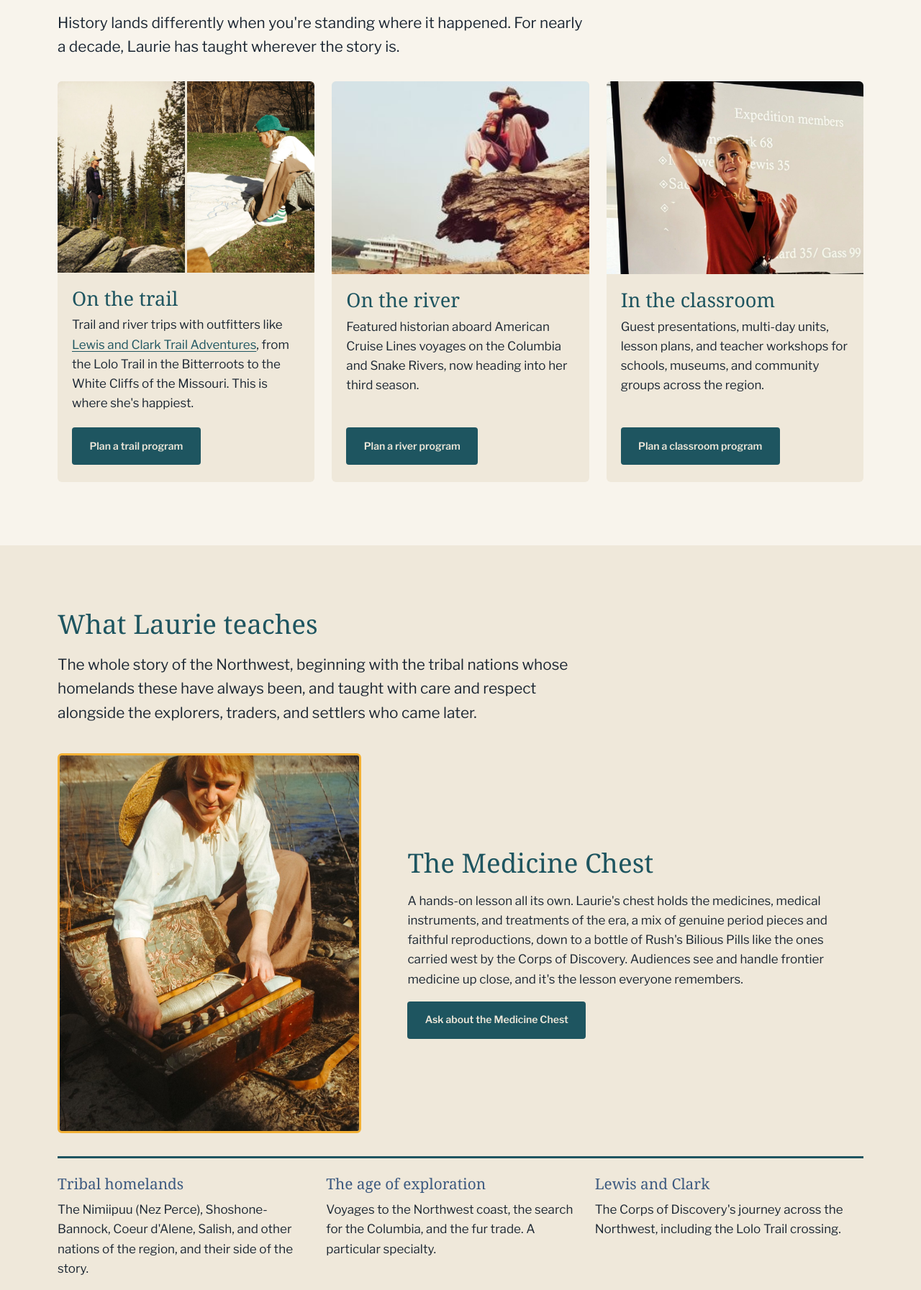
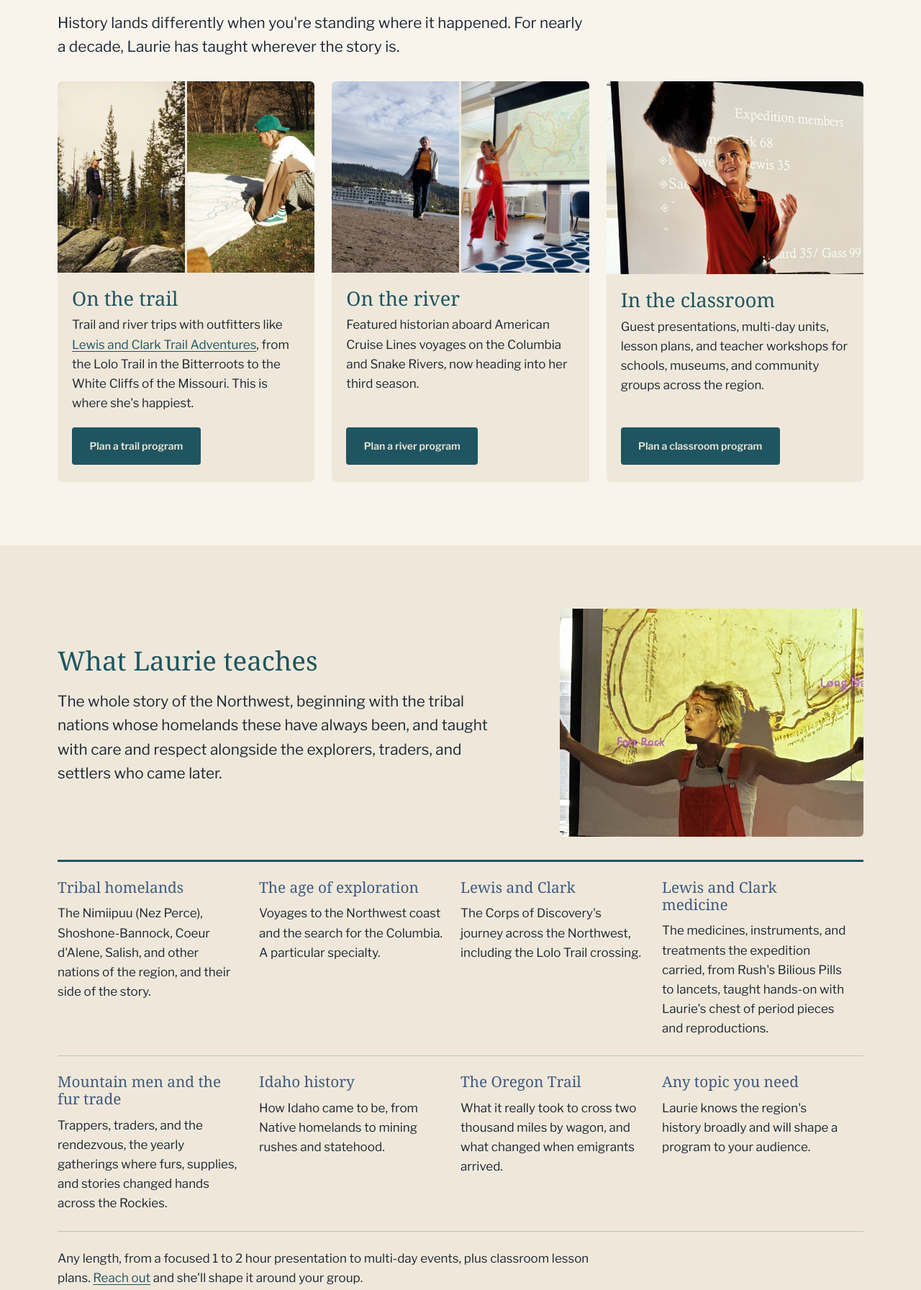
Before and after one commit to drew-reeve/canoes-and-confluences, a plain HTML site: page index.html in a window 1280 px wide. Shown: the part 1073-2866 px from the top of the page at 72% size. Drawn offline with nearby package versions, Linux system fonts and the light colour scheme; a web font is replaced by a local one.

Commit message:
New photos, topics, and email

```diff
--- a/index.html
+++ b/index.html
@@ -71,7 +71,7 @@
             <a class="btn btn-teal" href="/?setting=trail#contact">Plan a trail program</a>
           </article>
           <article class="setting">
-            <img src="images/river-driftwood-ship.jpg" alt="Laurie sitting atop a large driftwood log on a sandy riverbank, with an American Cruise Lines ship docked behind her" loading="lazy">
+            <div class="setting-photos"><img src="images/river-beach-ship.jpg" alt="Laurie walking along a sandy Columbia River beach with an American Cruise Lines riverboat behind her" loading="lazy"><img src="images/river-map-1803.jpg" alt="Laurie pointing to a map of the United States in 1803 during a talk aboard ship" loading="lazy"></div>
             <h3>On the river</h3>
             <p>Featured historian aboard American Cruise Lines voyages on the Columbia and Snake Rivers, now heading into her third season.</p>
             <a class="btn btn-teal" href="/?setting=river#contact">Plan a river program</a>
@@ -88,22 +88,20 @@
 
     <section class="section" id="what">
       <div class="wrap">
-        <h2>What Laurie teaches</h2>
-        <p class="lede">The whole story of the Northwest, beginning with the tribal nations whose homelands these have always been, and taught with care and respect alongside the explorers, traders, and settlers who came later.</p>
-
-        <div class="split chest">
-          <img class="chest-photo" src="images/period-medicine-chest.jpg" alt="Laurie in period dress on a riverbank, opening her medicine chest of bottles, instruments, and bandages" loading="lazy">
+        <div class="what-intro">
           <div>
-            <h3 class="feature-title">The Medicine Chest</h3>
-            <p>A hands-on lesson all its own. Laurie's chest holds the medicines, medical instruments, and treatments of the era, a mix of genuine period pieces and faithful reproductions, down to a bottle of Rush's Bilious Pills like the ones carried west by the Corps of Discovery. Audiences see and handle frontier medicine up close, and it's the lesson everyone remembers.</p>
-            <a class="btn btn-teal" href="/?setting=chest#contact">Ask about the Medicine Chest</a>
+            <h2>What Laurie teaches</h2>
+            <p class="lede">The whole story of the Northwest, beginning with the tribal nations whose homelands these have always been, and taught with care and respect alongside the explorers, traders, and settlers who came later.</p>
           </div>
+          <img src="images/teaching-columbia-map.jpg" alt="Laurie mid-story with arms spread wide in front of a hand-drawn expedition map of the Columbia River" loading="lazy">
         </div>
 
         <div class="topics">
           <div class="topic"><h3>Tribal homelands</h3><p>The Nimiipuu (Nez Perce), Shoshone-Bannock, Coeur d'Alene, Salish, and other nations of the region, and their side of the story.</p></div>
-          <div class="topic"><h3>The age of exploration</h3><p>Voyages to the Northwest coast, the search for the Columbia, and the fur trade. A particular specialty.</p></div>
+          <div class="topic"><h3>The age of exploration</h3><p>Voyages to the Northwest coast and the search for the Columbia. A particular specialty.</p></div>
           <div class="topic"><h3>Lewis and Clark</h3><p>The Corps of Discovery's journey across the Northwest, including the Lolo Trail crossing.</p></div>
+          <div class="topic"><h3>Lewis and Clark medicine</h3><p>The medicines, instruments, and treatments the expedition carried, from Rush's Bilious Pills to lancets, taught hands-on with Laurie's chest of period pieces and reproductions.</p></div>
+          <div class="topic"><h3>Mountain men and the fur trade</h3><p>Trappers, traders, and the rendezvous, the yearly gatherings where furs, supplies, and stories changed hands across the Rockies.</p></div>
           <div class="topic"><h3>Idaho history</h3><p>How Idaho came to be, from Native homelands to mining rushes and statehood.</p></div>
           <div class="topic"><h3>The Oregon Trail</h3><p>What it really took to cross two thousand miles by wagon, and what changed when emigrants arrived.</p></div>
           <div class="topic"><h3>Any topic you need</h3><p>Laurie knows the region's history broadly and will shape a program to your audience.</p></div>
@@ -134,14 +132,14 @@
 
     <section class="section" id="about">
       <div class="wrap split">
-        <img class="portrait" src="images/laurie-portrait.jpg" alt="Laurie Hayes smiling outdoors in front of grassy hills" width="1071" height="1600" loading="lazy">
+        <img class="portrait" src="images/about-mountain-selfie.jpg" alt="Laurie Hayes smiling on a mountain ridge, with fall color and forested ridgelines behind her" loading="lazy">
         <div>
           <!-- First-person draft for Laurie to approve or rewrite -->
           <h2>About Laurie</h2>
           <p>I'm Laurie Hayes, a historian and educator from Lewiston, Idaho, right where the Clearwater meets the Snake. Past audiences and partners may know me as Laurie Rudd.</p>
           <p>I teach the layered history of the Pacific Northwest, with a special love for the age of exploration and for Idaho, especially the Lolo Trail. The tribal nations of this region have lived here since time immemorial, and teaching their side of the story with respect is at the heart of everything I do. The name Canoes and Confluences comes from my belief that the best way to understand this history is to get out in it: paddle the rivers, walk the trails, and stand where it happened.</p>
           <ul class="credentials">
-            <li>Degree in history and political science, BYU-Idaho</li>
+            <li>Degrees in history and political science</li>
             <li>Nearly a decade of teaching, from classrooms to the field</li>
             <li>Featured historian, American Cruise Lines</li>
             <li>Field crew, Lolo Reconnected Project with the Lewis and Clark Trail Alliance</li>
@@ -152,7 +150,7 @@
       <script type="application/ld+json">
       {"@context":"https://schema.org","@type":"Person","name":"Laurie Hayes","alternateName":"Laurie Rudd",
         "jobTitle":"Historian and educator","url":"https://canoesandconfluences.com/",
-        "address":{"@type":"PostalAddress","addressLocality":"Lewiston","addressRegion":"ID"},"alumniOf":"BYU-Idaho"}
+        "address":{"@type":"PostalAddress","addressLocality":"Lewiston","addressRegion":"ID"}}
       </script>
     </section>
 
@@ -192,7 +190,6 @@
                 <option value="On the trail" data-slug="trail">On the trail</option>
                 <option value="On the river" data-slug="river">On the river</option>
                 <option value="In the classroom" data-slug="classroom">In the classroom</option>
-                <option value="The Medicine Chest" data-slug="chest">The Medicine Chest</option>
               </select>
             </div>
             <div>
@@ -205,7 +202,7 @@
         <aside class="contact-aside" aria-label="Contact details">
           <h3>Contact Laurie</h3>
           <ul class="contact-list">
-            <li><span>Email</span><a href="mailto:lars.rudd@gmail.com">lars.rudd@gmail.com</a></li>
+            <li><span>Email</span><a href="mailto:canoesandconfluences@gmail.com">canoesandconfluences@gmail.com</a></li>
             <li><span>Phone</span><a href="tel:+12082017656">(208) 201-7656</a></li>
             <li><span>Instagram</span><a href="https://www.instagram.com/canoesandconfluences/">@canoesandconfluences</a></li>
             <li><span>Based in</span>Lewiston, Idaho</li>
@@ -224,7 +221,7 @@
           <p>Laurie Hayes (formerly Laurie Rudd)<br>Historian and educator, based in Lewiston, Idaho</p>
         </div>
         <ul class="footer-contact">
-          <li><a href="mailto:lars.rudd@gmail.com">lars.rudd@gmail.com</a></li>
+          <li><a href="mailto:canoesandconfluences@gmail.com">canoesandconfluences@gmail.com</a></li>
           <li><a href="tel:+12082017656">(208) 201-7656</a></li>
         </ul>
         <ul class="footer-links">
--- a/netlify/functions/submission-created.mjs
+++ b/netlify/functions/submission-created.mjs
@@ -61,7 +61,7 @@ async function send(apiKey, body) {
 }
 
 export const handler = async (event) => {
-  const { RESEND_API_KEY, FROM_EMAIL, NOTIFY_TO = 'lars.rudd@gmail.com', SEND_CONFIRMATIONS } = process.env;
+  const { RESEND_API_KEY, FROM_EMAIL, NOTIFY_TO = 'canoesandconfluences@gmail.com', SEND_CONFIRMATIONS } = process.env;
   if (!RESEND_API_KEY || !FROM_EMAIL) return { statusCode: 200, body: 'Email not configured' };
 
   const { payload } = JSON.parse(event.body);
--- a/styles.css
+++ b/styles.css
@@ -564,3 +564,12 @@ legend + * { clear: both; }
 .chest-photo[src*="period-medicine-chest"] { object-position: center top; }
 .setting img[src*="river-driftwood-ship"] { object-position: center 30%; }
 .setting img[src*="river-driftwood-ship"] { object-position: center 55%; }
+.topics { grid-template-columns: repeat(4, minmax(0, 1fr)); }
+@media (max-width: 1000px) { .topics { grid-template-columns: repeat(2, minmax(0, 1fr)); } }
+@media (max-width: 600px) { .topics { grid-template-columns: 1fr; } }
+.setting .setting-photos img[src*="river-beach-ship"] { object-position: center center; }
+.setting .setting-photos img[src*="river-map-1803"] { object-position: 20% center; }
+#about .portrait { object-position: center 60%; }
+.what-intro { display: grid; grid-template-columns: minmax(0, 1.5fr) minmax(0, 1fr); gap: clamp(2rem, 5vw, 4rem); align-items: center; }
+.what-intro img { width: 100%; aspect-ratio: 4 / 3; object-fit: cover; object-position: center 35%; border-radius: 6px; }
+@media (max-width: 760px) { .what-intro { grid-template-columns: 1fr; } }
```
Also changed, not shown: 404.html (+1 -1 lines), thanks.html (+1 -1 lines), images/about-mountain-selfie.jpg (added), images/river-beach-ship.jpg (added), images/river-map-1803.jpg (added), images/teaching-columbia-map.jpg (added), 1 other file.
